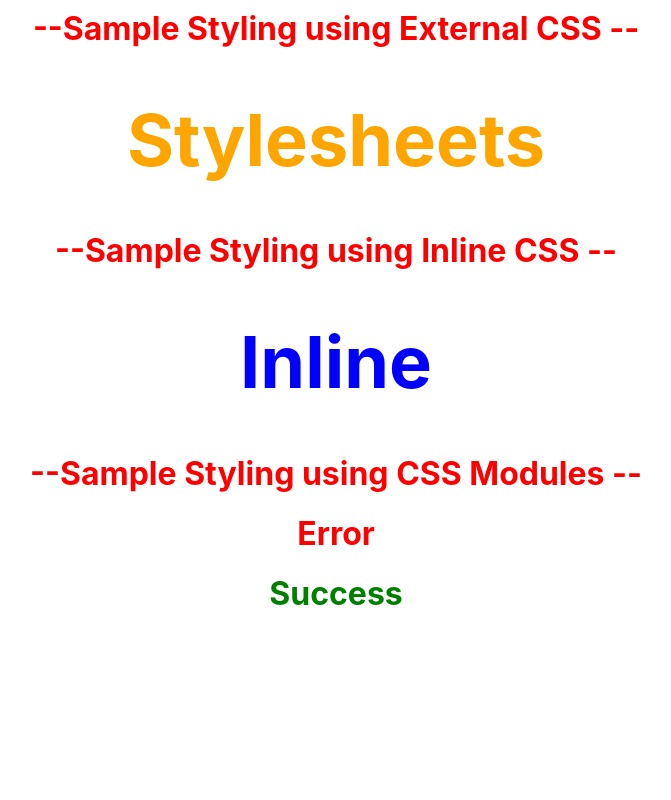
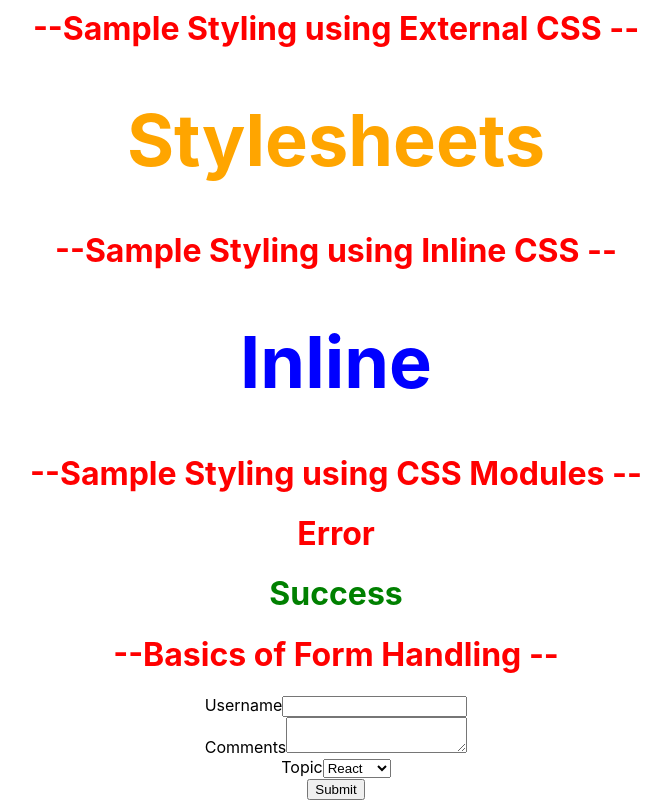
Before and after one commit to mirjSolution/react-front-to-back, a React (Create React App) app: page / in a window 1280 px wide. Shown: the part 2446-3246 px from the top of the page, without its empty margins (304-975 px from the left). Before the commit the page ends 3081 px from the top, so only its background shows below. Built offline with nearby package versions, Linux system fonts and the light colour scheme.

Commit message:
Basics of Form Handling

```diff
--- a/src/App.js
+++ b/src/App.js
@@ -7,6 +7,7 @@
 import DestructuringFunctional from './components/destructuring/DestructuringFunctional';
 import EventHandlingClass from './components/eventHandling/EventHandlingClass';
 import EventHandlingFunctional from './components/eventHandling/EventHandlingFunctional';
+import Form from './components/formHandling/Form';
 
 // Name export
 // import {Greet} from './components/functional/greet';
@@ -98,6 +99,9 @@
         <Inline />
         <h1 style={{ color: 'red' }}>--Sample Styling using CSS Modules --</h1>
         <ModuleCss />
+        {/* Basic of Form Handling */}
+        <h1 style={{ color: 'red' }}>--Basics of Form Handling --</h1>
+        <Form />
       </div>
     );
   }
--- /dev/null
+++ b/src/components/formHandling/Form.js
@@ -0,0 +1,64 @@
+import React, { Component } from 'react';
+
+class Form extends Component {
+  constructor(props) {
+    super(props);
+
+    this.state = {
+      username: '',
+      comments: '',
+      topic: 'react',
+    };
+  }
+
+  handleUsernameChange = (event) => {
+    this.setState({ username: event.target.value });
+  };
+
+  handleCommentsChange = (event) => {
+    this.setState({ comments: event.target.value });
+  };
+
+  handleTopicChange = (event) => {
+    this.setState({ topic: event.target.value });
+  };
+
+  handleSubmit = (event) => {
+    alert(`${this.state.username} ${this.state.comments} ${this.state.topic}`);
+    event.preventDefault();
+  };
+
+  render() {
+    const { username, comments, topic } = this.state;
+    return (
+      <form onSubmit={this.handleSubmit}>
+        <div>
+          <label>Username</label>
+          <input
+            type='text'
+            value={username}
+            onChange={this.handleUsernameChange}
+          />
+        </div>
+        <div>
+          <label>Comments</label>
+          <textarea
+            value={comments}
+            onChange={this.handleCommentsChange}
+          ></textarea>
+        </div>
+        <div>
+          <label>Topic</label>
+          <select value={topic} onChange={this.handleTopicChange}>
+            <option value='react'>React</option>
+            <option value='angular'>Angular</option>
+            <option value='vue'>Vue</option>
+          </select>
+        </div>
+        <button type='submit'>Submit</button>
+      </form>
+    );
+  }
+}
+
+export default Form;
```
